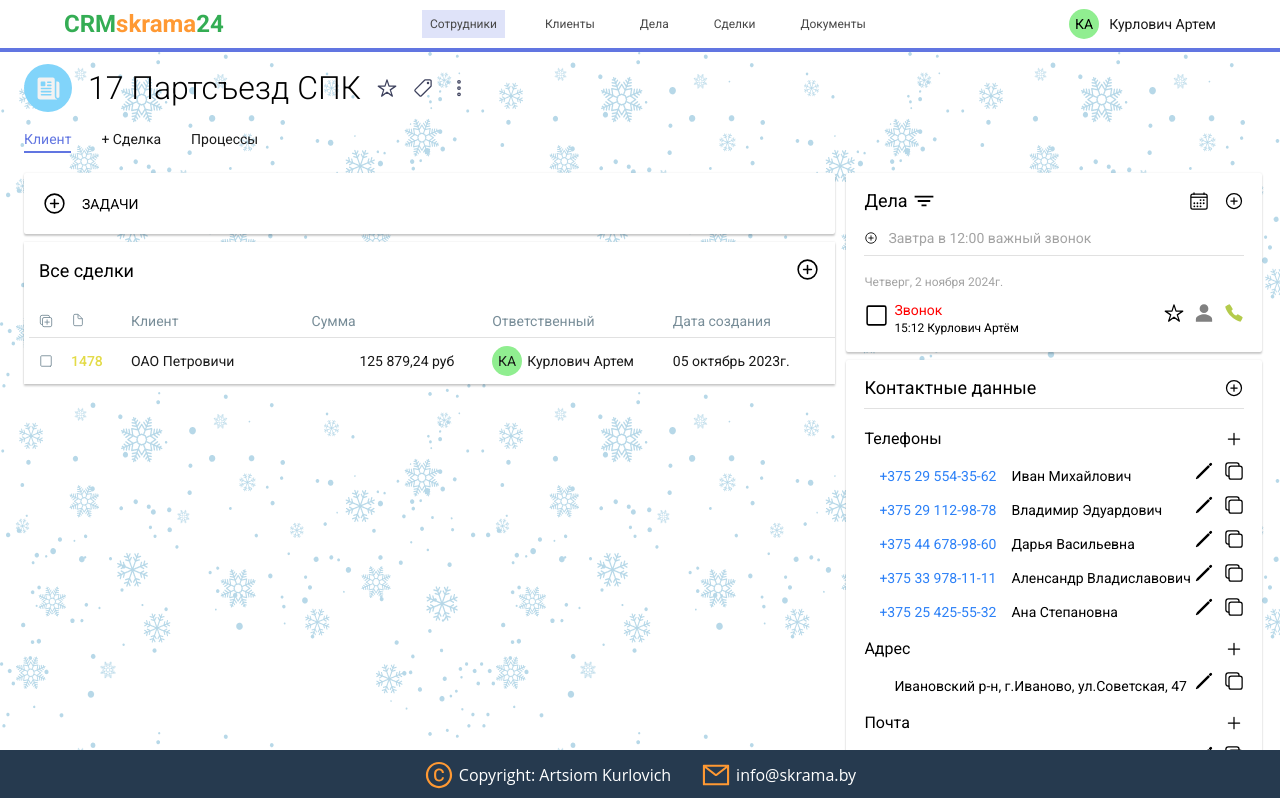
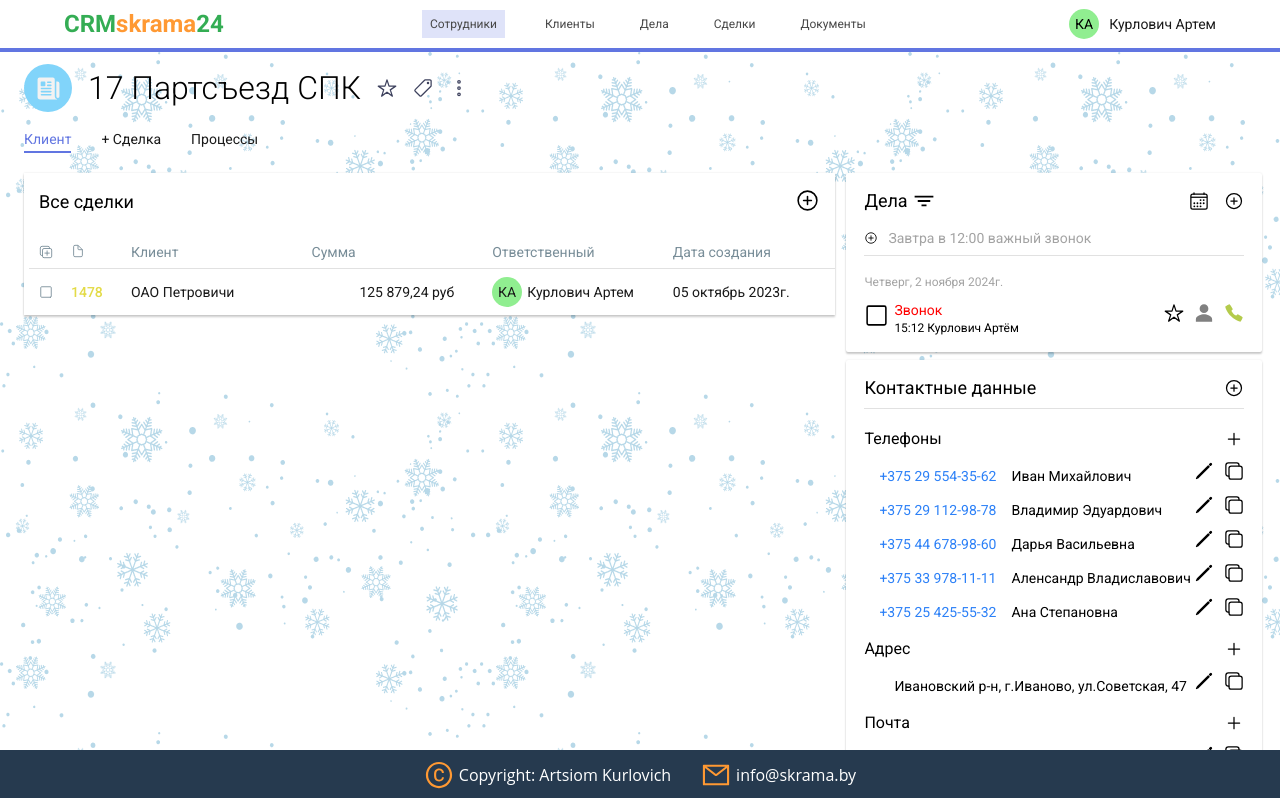
Before and after one commit to akurlovich/CRM-client, a React (Create React App) app: page / in a window 1280 px wide. Shown: the top 798 px of the page. Built offline with nearby package versions, Linux system fonts and the light colour scheme.

Commit message:
update: logic for show add order block

```diff
--- a/src/components/BaseBlock/BaseBlockSmall.tsx
+++ b/src/components/BaseBlock/BaseBlockSmall.tsx
@@ -1,20 +1,35 @@
-import React, { FC } from 'react';
+import React, { FC, useState } from 'react';
 import './baseblock.scss';
 import { IoAddCircleOutline } from "@react-icons/all-files/io5/IoAddCircleOutline";
 
 interface IProps {
   deal: string;
+  isVisible?: boolean;
+  showAddOrder: () => void;
 }
 
-const BaseBlockSmallInner: FC<IProps> = ({deal}) => {
+const BaseBlockSmallInner: FC<IProps> = ({deal, showAddOrder}) => {
+  const [showBlock, setShowBlock] = useState(true);
+
+  const showHandler = () => {
+    showAddOrder();
+    setShowBlock(false);
+  }
   return (
-    <section className='baseblock small__wrapper'>
-      <div className="baseblock__small__wrapper">
-        <IoAddCircleOutline size={25}/>
-        <span>{deal}</span>
-      </div>
-    </section>
+    <>
+      {showBlock &&
+        <section className='baseblock small__wrapper'>
+          <div
+            onClick={showHandler}
+            className="baseblock__small__wrapper">
+            <IoAddCircleOutline size={25}/>
+            <span>{deal}</span>
+          </div>
+        </section>
+      }
+    </>
   )
+
 };
 
 export const BaseBlockSmall = React.memo(BaseBlockSmallInner);
--- a/src/components/CompanyPage/CompanyCard/CompanyCard.tsx
+++ b/src/components/CompanyPage/CompanyCard/CompanyCard.tsx
@@ -6,16 +6,10 @@ import React, { FC, useEffect, useState } from 'react';
 import { useParams } from 'react-router-dom';
 import { useAppDispatch, useAppSelector } from '../../../hooks/redux';
 import { getAllCompaniesQuery, getCompanyByID, getCompanyByIDQuery } from '../../../store/reducers/CompanyReducer/CompanyActionCreaters';
-import { getAllPhones } from '../../../store/reducers/PhoneReducer/PhoneActionCreators';
 import { ICompaniesQuery, ICompany } from '../../../types/ICompany';
-import { BaseBlock } from '../../BaseBlock/BaseBlock';
-import { BaseBlockContacts } from '../../BaseBlock/BaseBlockContacts';
-import { BaseBlockNarrow } from '../../BaseBlock/BaseBlockNarrow';
 import { BaseBlockSmall } from '../../BaseBlock/BaseBlockSmall';
 import { AddOrder } from '../../OrdersPage/AddOrder/AddOrder';
 import { OrdersInCompany } from '../../OrdersPage/OrdersInCompany/OrdersInCompany';
-import CalendarCustom from '../../UI/Calendar/CalendarCustom';
-import CalendarItem from '../../UI/Calendar/Calendar';
 import { Loader } from '../../UI/Loader/Loader';
 import { ContactsBlock } from './CompanyBlocks/ContactsBlock/ContactsBlock';
 import { DealsBlock } from './CompanyBlocks/DealsBlock/DealsBlock';
@@ -96,19 +90,8 @@ const CompanyCardInner: FC = () => {
         // await dispatch(getCompanyByID(params.id));
       }
     };
-      fetchData();
+    fetchData();
   }, []);
-
-  // useEffect(() => {
-  //   //@ts-ignore
-  //   // company.usersID.map(item => {
-  //   //   setUserItem(item);
-  //   // })
-  //   // setCompanyItem((prev) => ({...prev, ...company}));
-  //   // setUserItem(company?.usersID[0]);
-  //   console.log(company.usersID[0])
-  // }, [company]);
-
 
   return (
     <>
@@ -137,9 +120,9 @@ const CompanyCardInner: FC = () => {
           <div className="company-card__wrapper">
             <div className="left">
               <InfoBlock/>
-              <BaseBlockSmall deal="Задачи"/>
+              <BaseBlockSmall deal="Добавить сделку" showAddOrder={(() => setShowAddOrder(true))}/>
               {/* <BaseBlockSmall deal="Процесссы"/> */}
-              <AddOrder isVisible={showAddOrder}/>
+              <AddOrder isVisible={showAddOrder} showAddOrder={(() => setShowAddOrder(true))}/>
               {/* <AddOrder/> */}
               <OrdersInCompany showAddOrder={(() => setShowAddOrder(true))}/>
               <CommentsBlock/>
--- a/src/components/Home/Home.tsx
+++ b/src/components/Home/Home.tsx
@@ -55,7 +55,7 @@ const HomeInner: FC = () => {
       <div className="main__wrapper">
         <div className="left">
           {/* <BaseBlock/> */}
-          <BaseBlockSmall deal="Задачи"/>
+          {/* <BaseBlockSmall deal="Задачи"/> */}
           {/* <BaseBlockSmall deal="Процесссы"/> */}
           <AddOrder isVisible={showAddOrder}/>
           {/* <AddOrder/> */}
```
